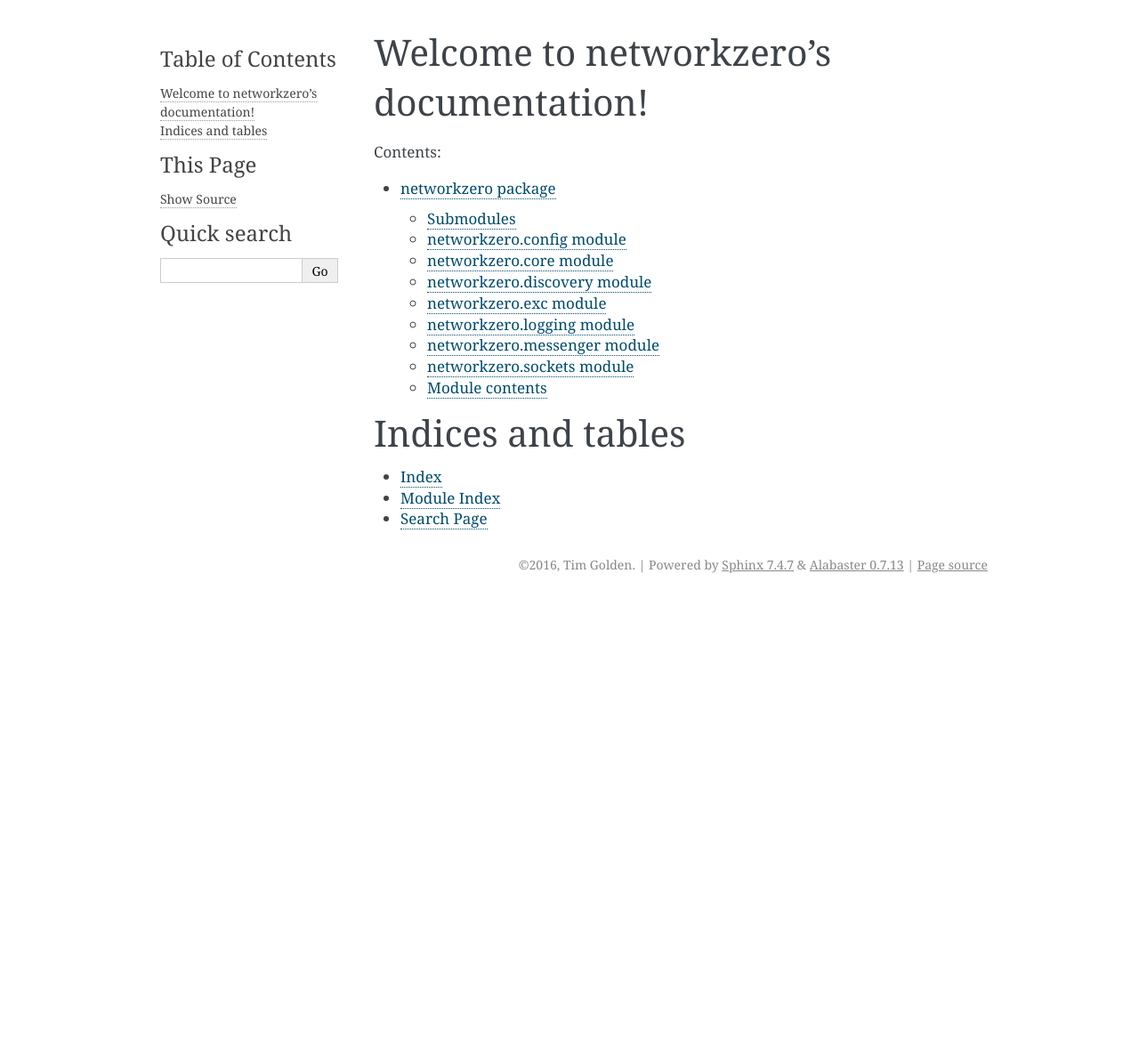
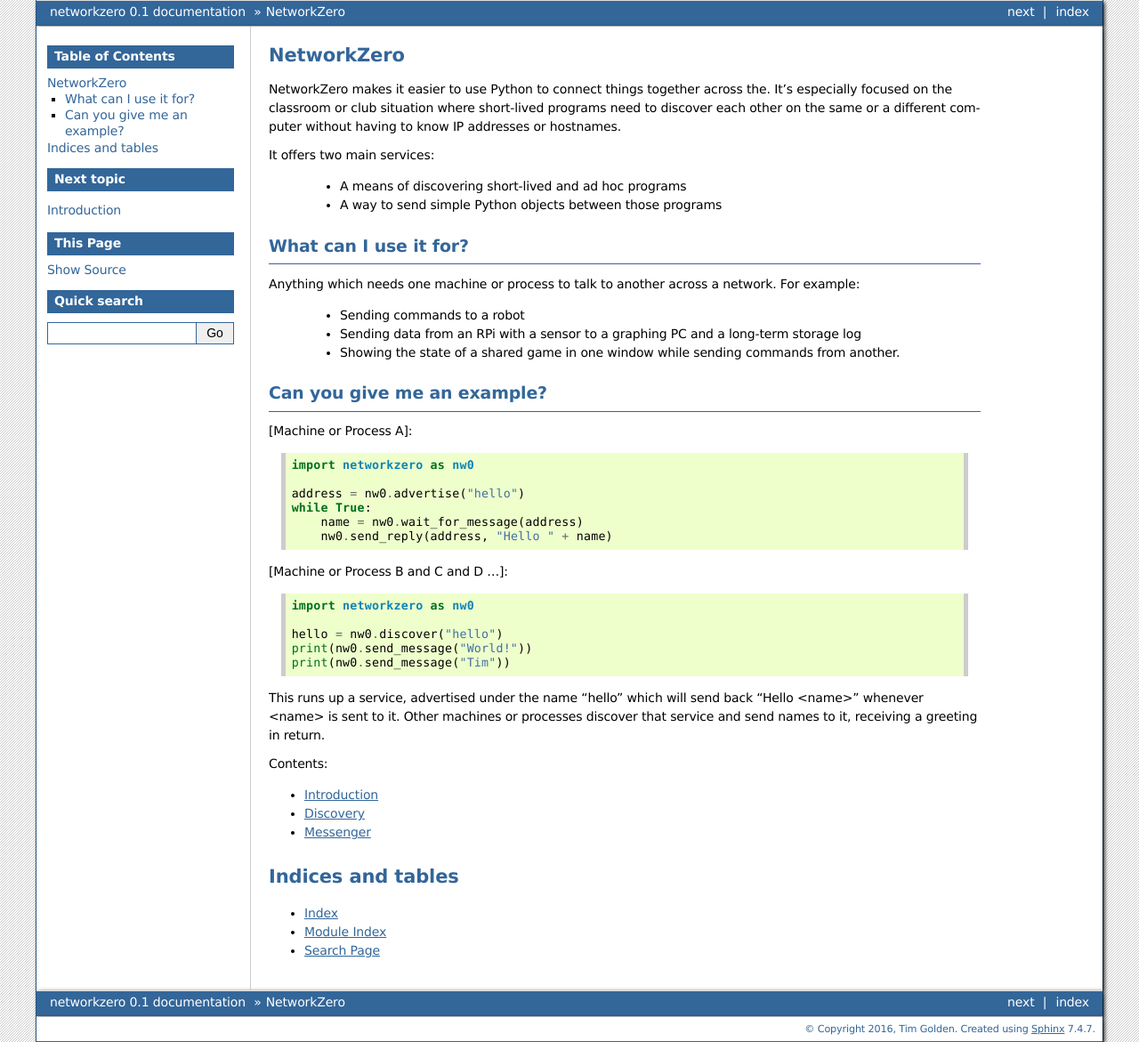
Before and after one commit to tjguk/networkzero, a Sphinx documentation site: the page built from docs/index.rst, in a window 1280 px wide. Shown: the whole page at 89% size. Built offline with Sphinx 7.4.7, drawn with Linux system fonts in a browser that asks for light colours; before the commit the page ends 900 px from its top, so only the background shows below that.

Commit message:
Create a simple outline of documentation, including pages aimed specifically at teachers / students

```diff
--- a/docs/conf.py
+++ b/docs/conf.py
@@ -30,8 +30,8 @@
 # extensions coming with Sphinx (named 'sphinx.ext.*') or your custom
 # ones.
 extensions = [
-    'sphinx.ext.autodoc',
-    'sphinx.ext.todo',
+    #~ 'sphinx.ext.autodoc',
+    #~ 'sphinx.ext.todo',
     'sphinx.ext.viewcode',
 ]
 
@@ -59,9 +59,9 @@
 # built documents.
 #
 # The short X.Y version.
-version = ''
+version = '0.1'
 # The full version, including alpha/beta/rc tags.
-release = ''
+release = '0.1'
 
 # The language for content autogenerated by Sphinx. Refer to documentation
 # for a list of supported languages.
@@ -113,7 +113,7 @@
 
 # The theme to use for HTML and HTML Help pages.  See the documentation for
 # a list of builtin themes.
-html_theme = 'alabaster'
+html_theme = 'bizstyle'
 
 # Theme options are theme-specific and customize the look and feel of a theme
 # further.  For a list of options available for each theme, see the
--- /dev/null
+++ b/docs/discovery.rst
@@ -0,0 +1,2 @@
+Discovery
+=========
--- /dev/null
+++ b/docs/for-students.rst
@@ -0,0 +1,2 @@
+For Students
+============
--- /dev/null
+++ b/docs/for-teachers.rst
@@ -0,0 +1,2 @@
+For Teachers
+============
--- a/docs/index.rst
+++ b/docs/index.rst
@@ -1,18 +1,61 @@
-.. networkzero documentation master file, created by
-   sphinx-quickstart on Fri Apr  1 16:06:24 2016.
-   You can adapt this file completely to your liking, but it should at least
-   contain the root `toctree` directive.
+NetworkZero
+===========
 
-Welcome to networkzero's documentation!
-=======================================
+NetworkZero makes it easier to use Python to connect things together
+across the. It's especially focused on the classroom
+or club situation where short-lived programs need to discover
+each other on the same or a different computer without having to
+know IP addresses or hostnames.
+
+It offers two main services:
+
+    * A means of discovering short-lived and ad hoc programs
+    * A way to send simple Python objects between those programs
+
+What can I use it for?
+----------------------
+
+Anything which needs one machine or process to talk to another
+across a network. For example:
+
+    * Sending commands to a robot
+    * Sending data from an RPi with a sensor to a graphing PC and a long-term storage log
+    * Showing the state of a shared game in one window while sending commands from another.
+
+Can you give me an example?
+---------------------------
+
+[Machine or Process A]::
+
+    import networkzero as nw0
+
+    address = nw0.advertise("hello")
+    while True:
+        name = nw0.wait_for_message(address)
+        nw0.send_reply(address, "Hello " + name)
+
+[Machine or Process B and C and D ...]::
+
+    import networkzero as nw0
+
+    hello = nw0.discover("hello")
+    print(nw0.send_message("World!"))
+    print(nw0.send_message("Tim"))
+
+This runs up a service, advertised under the name "hello"
+which will send back "Hello <name>" whenever <name> is sent to it.
+Other machines or processes discover that service and send
+names to it, receiving a greeting in return.
+
 
 Contents:
 
 .. toctree::
-   :maxdepth: 4
+   :maxdepth: 2
 
-   networkzero
-
+   intro
+   discovery
+   messenger
 
 Indices and tables
 ==================
--- /dev/null
+++ b/docs/intro.rst
@@ -0,0 +1,2 @@
+Introduction
+============
--- /dev/null
+++ b/docs/messenger.rst
@@ -0,0 +1,2 @@
+Messenger
+=========
```
